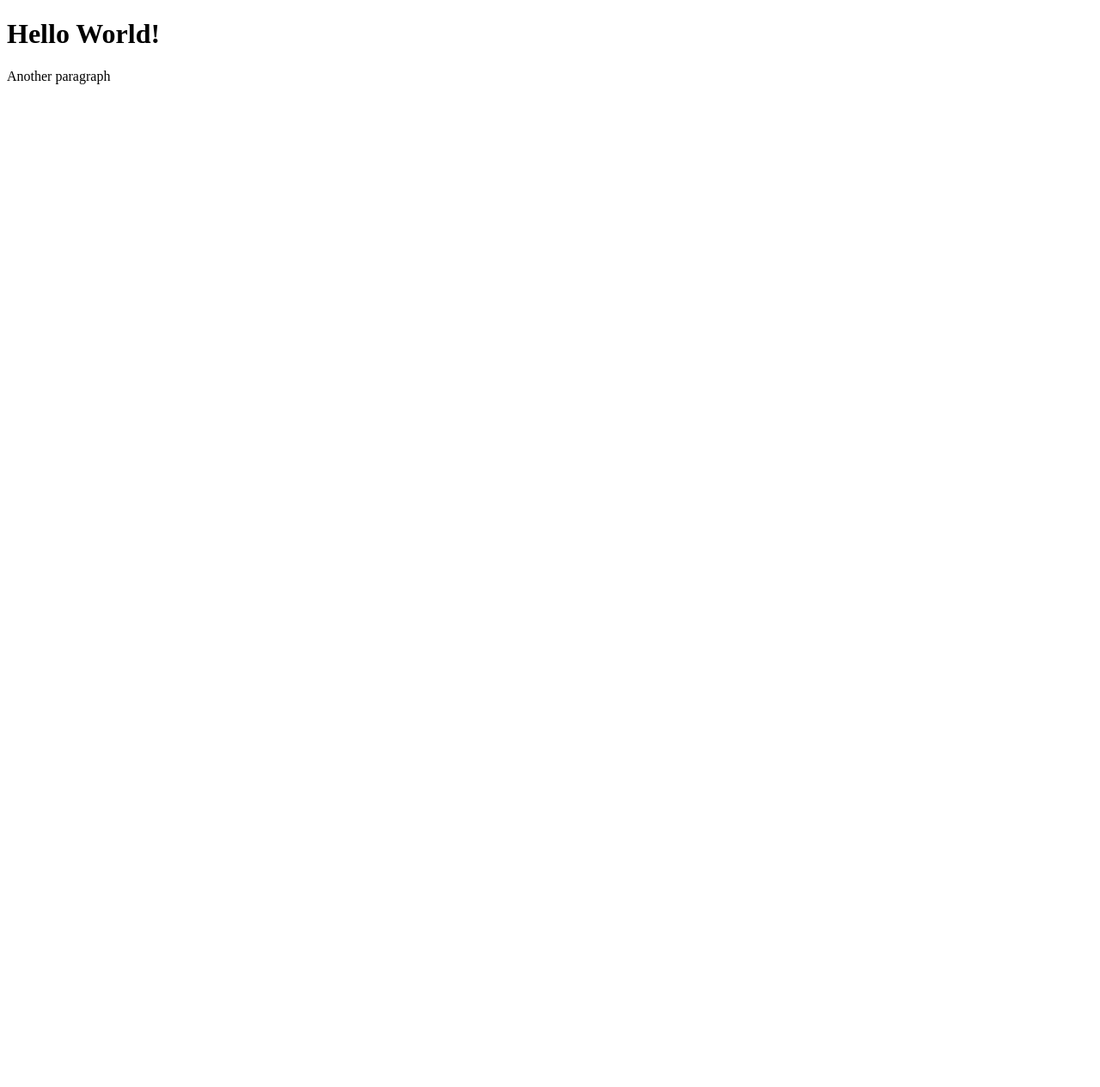
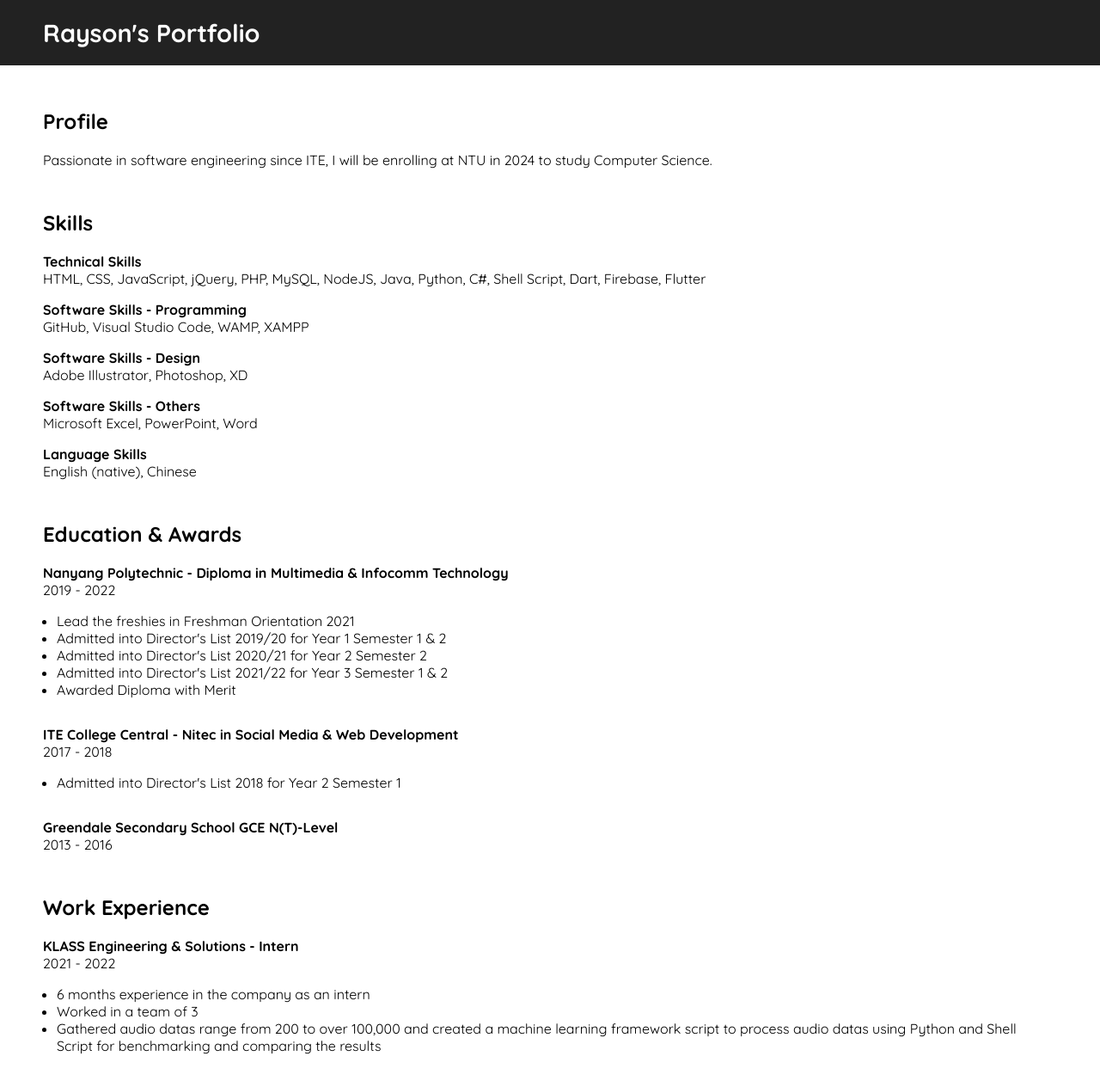
Before and after one commit to raysonong/raysonong.github.io, a plain HTML site: page index.html in a window 1280 px wide. Shown: the whole page at 86% size. Before the commit the page ends 800 px from the top, so only its background shows below. Drawn offline with Linux system fonts and the light colour scheme.

Commit message:
updated site

```diff
--- a/assets/css/common.css
+++ b/assets/css/common.css
@@ -78,7 +78,9 @@ h2 {
 }
 
 h3 {
-  font-size: 1.4rem;
+  /* font-size: 1.4rem; */
+  font-size: 1rem;
+  margin-bottom: 0px;
 }
 
 h4 {
--- /dev/null
+++ b/assets/css/index.css
@@ -0,0 +1,67 @@
+#header {
+    display: flex;
+    justify-content: space-between;
+    align-items: center;
+    background-color: var(--nav-bgcolor);
+    padding: 20px 50px;
+}
+
+.header-logo {
+    color: white;
+    display: flex;
+    align-items: center;
+}
+
+.logo-name {
+    margin-bottom: 0px;
+}
+
+/* Screen width 768px and below */
+@media screen and (max-width: 768px) {
+    #header {
+        padding: 20px 30px;
+        position: relative;
+    }
+}
+/* End of Screen width 768px and below */
+
+/* Screen width 520px and below */
+@media screen and (max-width: 520px) {
+    #header {
+        padding: 20px;
+    }
+}
+/* End of Screen width 520px and below */
+
+#content {
+    padding: 50px;
+    background-color: white;
+}
+
+#content section {
+    margin-bottom: 48px;
+}
+
+#content section article:not(:last-child) {
+    margin-bottom: 16px;
+}
+
+ul {
+    padding: 16px;
+}
+
+/* Screen width 768px and below */
+@media screen and (max-width: 768px) {
+    #content {
+        padding: 50px 30px;
+    }
+}
+/* End of Screen width 768px and below */
+
+/* Screen width 520px and below */
+@media screen and (max-width: 520px) {
+    #content {
+        padding: 30px 20px;
+    }
+}
+/* End of Screen width 520px and below */
--- a/index.html
+++ b/index.html
@@ -4,11 +4,89 @@
         <meta charset="UTF-8">
         <meta http-equiv="X-UA-Compatible" content="IE=edge">
         <meta name="viewport" content="width=device-width, initial-scale=1.0">
+        <link rel="stylesheet" href="assets/css/common.css">
+        <link rel="stylesheet" href="assets/css/globalvar.css">
+        <link rel="stylesheet" href="assets/css/index.css">
         <link rel="icon" href="assets/icons/logo.png">
         <title>Rayson's Portfolio</title>
     </head>
     <body>
-        <h1>Hello World!</h1>
-        <p>Another paragraph</p>
+        <!-- Header -->
+        <header id="header">
+            <!-- Logo -->
+            <a href="/" class="header-logo">
+                <h1 class="logo-name">Rayson's Portfolio</h1>
+            </a>
+            <!-- End of Logo -->
+        </header>
+        <!-- End of Header -->
+        <!-- Content -->
+        <section id="content">
+            <section class="content-profile">
+                <h2>Profile</h2>
+                <p>Passionate in software engineering since ITE, I will be enrolling at NTU in 2024 to study Computer Science.</p>
+            </section>
+            <section class="content-skills">
+                <h2>Skills</h2>
+                <article>
+                    <h3>Technical Skills</h3>
+                    <p>HTML, CSS, JavaScript, jQuery, PHP, MySQL, NodeJS, Java, Python, C#, Shell Script, Dart, Firebase, Flutter</p>
+                </article>
+                <article>
+                    <h3>Software Skills - Programming</h3>
+                    <p>GitHub, Visual Studio Code, WAMP, XAMPP</p>
+                </article>
+                <article>
+                    <h3>Software Skills - Design</h3>
+                    <p>Adobe Illustrator, Photoshop, XD</p>
+                </article>
+                <article>
+                    <h3>Software Skills - Others</h3>
+                    <p>Microsoft Excel, PowerPoint, Word</p>
+                </article>
+                <article>
+                    <h3>Language Skills</h3>
+                    <p>English (native), Chinese</p>
+                </article>
+            </section>
+            <section class="content-eduawards">
+                <h2>Education & Awards</h2>
+                <article>
+                    <h3>Nanyang Polytechnic - Diploma in Multimedia & Infocomm Technology</h3>
+                    <p>2019 - 2022</p>
+                    <ul>
+                        <li>Lead the freshies in Freshman Orientation 2021</li>
+                        <li>Admitted into Director's List 2019/20 for Year 1 Semester 1 & 2</li>
+                        <li>Admitted into Director's List 2020/21 for Year 2 Semester 2</li>
+                        <li>Admitted into Director's List 2021/22 for Year 3 Semester 1 & 2</li>
+                        <li>Awarded Diploma with Merit</li>
+                    </ul>
+                </article>
+                <article>
+                    <h3>ITE College Central - Nitec in Social Media & Web Development</h3>
+                    <p>2017 - 2018</p>
+                    <ul>
+                        <li>Admitted into Director's List 2018 for Year 2 Semester 1</li>
+                    </ul>
+                </article>
+                <article>
+                    <h3>Greendale Secondary School GCE N(T)-Level</h3>
+                    <p>2013 - 2016</p>
+                </article>
+            </section>
+            <section class="content-workexp">
+                <h2>Work Experience</h2>
+                <article>
+                    <h3>KLASS Engineering & Solutions - Intern</h3>
+                    <p>2021 - 2022</p>
+                    <ul>
+                        <li>6 months experience in the company as an intern</li>
+                        <li>Worked in a team of 3</li>
+                        <li>Gathered audio datas range from 200 to over 100,000 and created a machine learning framework script to process audio datas using Python and Shell Script for benchmarking and comparing the results</li>
+                    </ul>
+                </article>
+            </section>
+        </section>
+        <!-- End of Content -->
     </body>
 </html>
```
